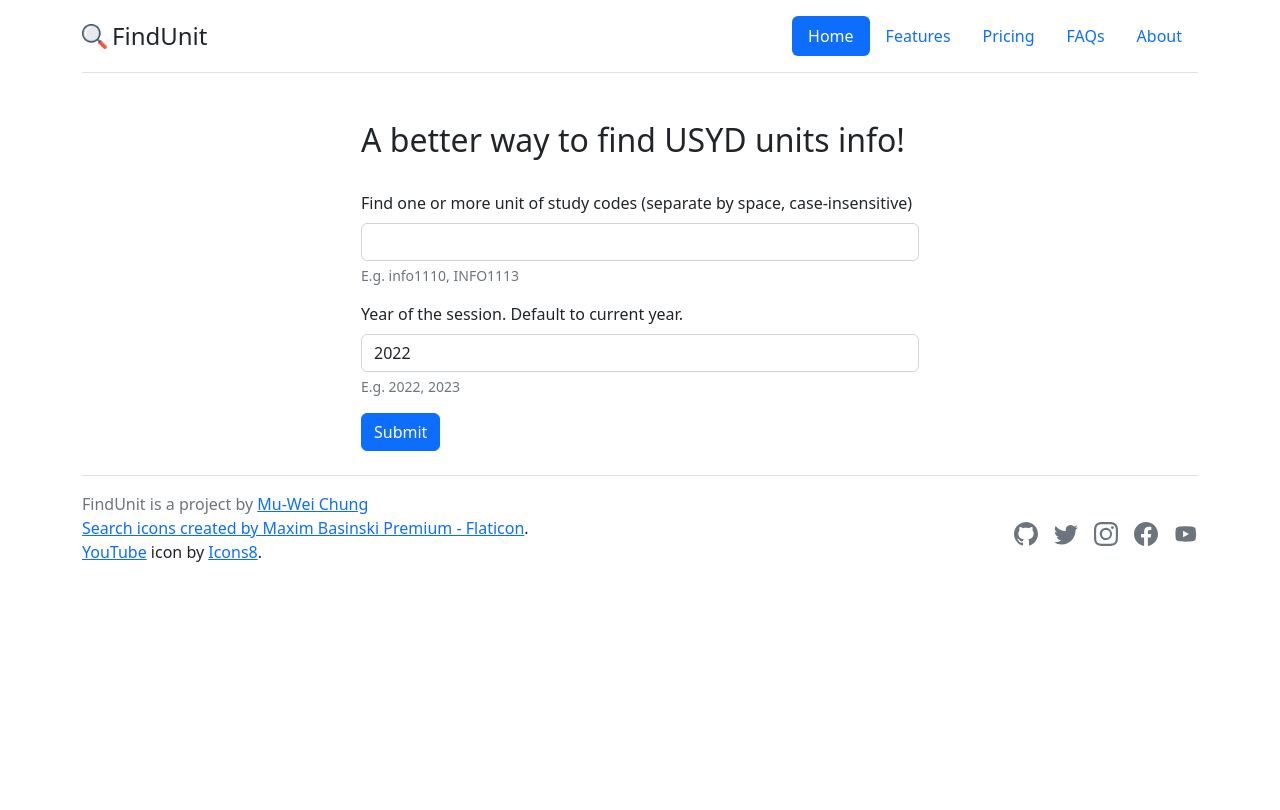
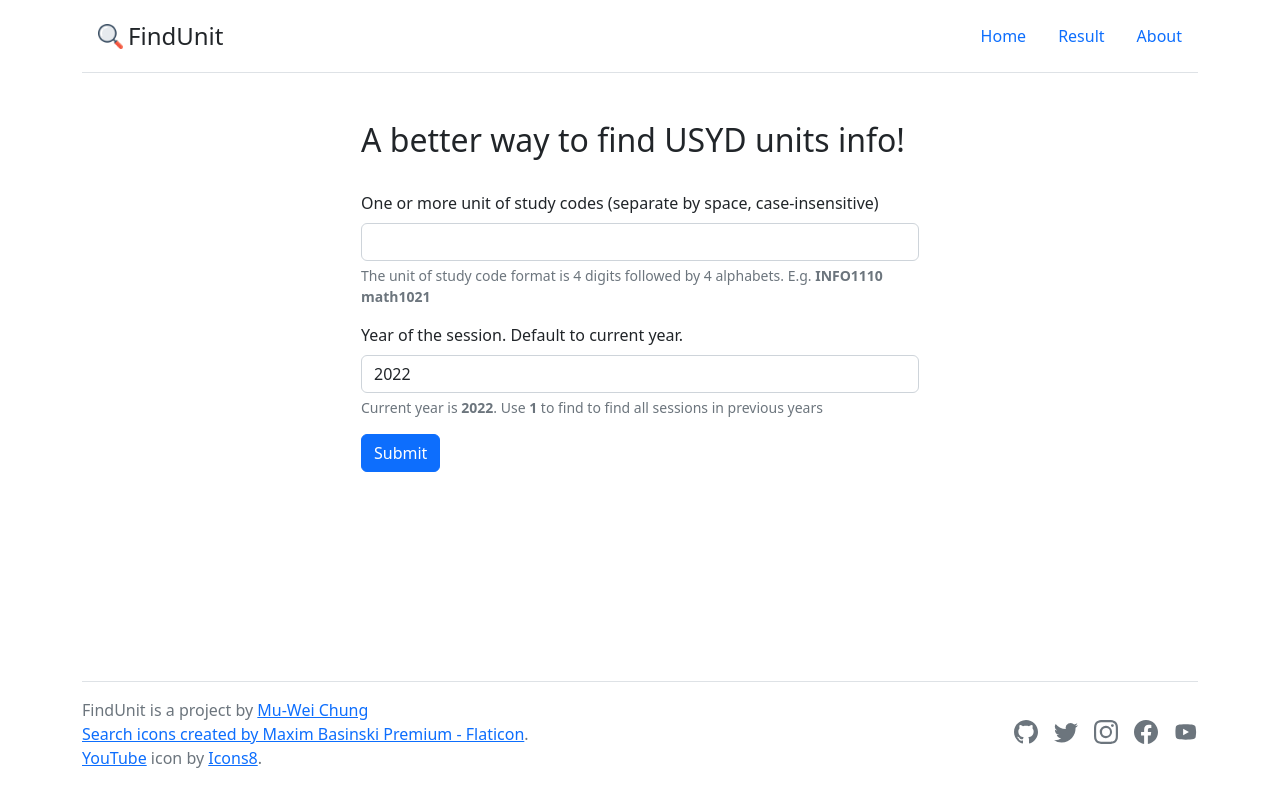
Before and after one commit to chungmuwei/FindUnitWebsite, a Flask app: page / in a window 1280 px wide. Before the commit the page ends 562 px from the top, so only its background shows below. Run offline with Flask 2, Linux system fonts and the light colour scheme; some libraries are stand-ins or nearby versions.

Commit message:
prettify and don't redirect if no results is found

```diff
--- a/route.py
+++ b/route.py
@@ -23,21 +23,31 @@ def result():
             # return redirect(url_for("index"))
 
         units = dict()
+        not_found_any_unit_url = True # whether any unit outline url is found
         # check if the unit code is valid
         for unit_code in unit_codes.split():
             if not args.valid_unit_code(unit_code):
-                flash(unit_code.upper() + " is not in correct format! A valid unit code should be 4 letters followed by 4 digits.")
+                flash("Unit \"" + unit_code.upper() + "\" is not in correct format! A valid unit code should be 4 letters followed by 4 digits.")
 
             else:
                 result = crawl.get_unit_outline_url(unit_code, year, False)
                 if result == None:
-                    flash(unit_code.upper() + " was not found!")
+                    flash("Unit \"" + unit_code.upper() + "\" was not found!")
                 elif len(result) == 0:
-                    flash(unit_code.upper() + f" outline in  {year} was not found!")
+                    flash("Unit code \"" + unit_code.upper() + f"\" outline in  {year} was not found!")
                 else:
-                    units[unit_code] = result
+                    units[unit_code.upper()] = result
+                    not_found_any_unit_url = False
 
-        return render_template("result.html", unit_codes=unit_codes, units=units)
+        # if unit_codes is empty, return to index page
+        if not_found_any_unit_url:
+            return render_template("index.html")
+        else:
+            return render_template("result.html", unit_codes=unit_codes, units=units)
 
     else:
-        return render_template("result.html")
+        return render_template("index.html")
+
+@app.route("/about")
+def about():
+    return render_template("about.html")
--- a/templates/footer.html
+++ b/templates/footer.html
@@ -1,13 +1,4 @@
-<!DOCTYPE html>
-<html lang="en">
-  <head>
-    <meta charset="UTF-8">
-    <meta name="viewport" content="width=device-width, initial-scale=1" />
-    <title>FindUnit</title>
-    <link rel="icon" href="{{ url_for('static', filename='img/search.png') }}">
-    <link href="{{ url_for('static', filename='bootstrap-5.2.3-dist/css/bootstrap.css') }}" rel="stylesheet">
-  </head>
-
+{% block content %}
 <style>
   .bd-placeholder-img {
     font-size: 1.125rem;
@@ -60,8 +51,6 @@
     -webkit-overflow-scrolling: touch;
   }
 </style>
-
-  <body>
 <!-- svg icons -->
 <svg xmlns="http://www.w3.org/2000/svg" style="display: none;">
   <symbol id="facebook" viewBox="0 0 16 16">
@@ -87,12 +76,11 @@
     <div class="col-md-5 d-flex align-items-center">
       <div>
         <p class="mb-3 mb-md-0 text-muted">FindUnit is a project by <a href="https://github.com/chungmuwei/findunit">Mu-Wei Chung</a></p>
-              <p>
+        <p class="mb-3 mb-md-0 text-muted">
           <a href="https://www.flaticon.com/free-icons/search" title="search icons">Search icons created by Maxim Basinski Premium - Flaticon</a>.
           <a target="_blank" href="https://icons8.com/icon/37326/youtube">YouTube</a> icon by <a target="_blank" href="https://icons8.com">Icons8</a>.
         </p>
       </div>
-
     </div>
 
     <ul class="nav col-md-4 justify-content-end list-unstyled d-flex">
@@ -104,9 +92,4 @@
     </ul>
   </footer>
 </div>
-
-
-
-    <script src="static/bootstrap-5.2.3-dist/js/bootstrap.bundle.min.js"></script>
-  </body>
-</html>
+{% endblock %}
--- a/templates/header.html
+++ b/templates/header.html
@@ -11,27 +11,32 @@
   <body>
     <!-- header -->
     <div class="container">
-        <header class="d-flex flex-wrap justify-content-center py-3 mb-4 border-bottom">
-          <a href="/" class="d-flex align-items-center mb-3 mb-md-0 me-md-auto text-dark text-decoration-none">
+      <header class="d-flex flex-wrap justify-content-center py-3 mb-4 border-bottom ">
+        <a href="/" class="d-flex align-items-center mb-3 mb-md-0 me-md-auto px-3 text-dark text-decoration-none">
           <!-- <svg class="bi me-2" width="40" height="32"><use xlink:href="#bootstrap"/></svg> -->
           <img src="static/img/search.png" alt="" width="25px" style="margin-right: 5px;">
           <span class="fs-4">FindUnit</span>
         </a>
 
         <ul class="nav nav-pills">
-            <li class="nav-item"><a href="{{ url_for('index') }}" class="nav-link active" aria-current="page">Home</a></li>
-            <li class="nav-item"><a href="#" class="nav-link">Features</a></li>
-            <li class="nav-item"><a href="#" class="nav-link">Pricing</a></li>
-            <li class="nav-item"><a href="#" class="nav-link">FAQs</a></li>
-            <li class="nav-item"><a href="#" class="nav-link">About</a></li>
+          <li class="nav-item"><a href="{{ url_for('index') }}" class="nav-link">Home</a></li>
+          <li class="nav-item"><a href="#" class="nav-link">Result</a></li>
+          <li class="nav-item"><a href="{{ url_for('about') }}" class="nav-link">About</a></li>
+          <!-- <li class="nav-item"><a href="#" class="nav-link">Features</a></li> -->
+          <!-- <li class="nav-item"><a href="#" class="nav-link">Pricing</a></li> -->
+          <!-- <li class="nav-item"><a href="#" class="nav-link">FAQs</a></li> -->
         </ul>
+
       </header>
       <!-- for flash messages -->
       <div>
         {% with messages = get_flashed_messages() %}
         {% if messages %}
         {% for message in messages %}
-                <div class="alert alert-warning alert-dismissible fade show" role="alert">{{ message }}</div>
+        <div class="alert alert-warning alert-dismissible fade show" role="alert">
+          {{ message }}
+          <button type="button" class="btn-close" data-bs-dismiss="alert" aria-label="Close"></button>
+        </div>
         {% endfor %}
         {% endif %}
         {% endwith %}
@@ -40,7 +45,7 @@
     <!-- header end -->
 
 
-
+    <!-- script -->
     <script src="{{ url_for('static', filename='bootstrap-5.2.3-dist/js/bootstrap.bundle.js') }}"></script>
   </body>
   </html>
--- a/templates/index.html
+++ b/templates/index.html
@@ -1,8 +1,7 @@
 {% include 'header.html' %}
 
-
 {% block content %}
-    <div class="container">
+    <div class="container" style="min-height: 70vh;">
         <div class="row">
             <div class="col-md-12">
                 <!-- body -->
@@ -14,14 +13,14 @@
                     <!-- method: 要用什麼方法傳送 -->
                     <form method="POST" action="{{ url_for('result') }}">
                         <div class="mb-3">
-                          <label for="InputUnitCodes" class="form-label">Find one or more unit of study codes (separate by space, case-insensitive)</label>
+                          <label for="InputUnitCodes" class="form-label">One or more unit of study codes (separate by space, case-insensitive)</label>
                           <input type="text" class="form-control" id="InputUnitCodes" name="unitCodes" aria-describedby="UnitCodeHelp" required>
-                          <div id="UnitCodeHelp" class="form-text">E.g. info1110, INFO1113</div>
+                          <div id="UnitCodeHelp" class="form-text">The unit of study code format is 4 digits followed by 4 alphabets. E.g. <strong>INFO1110 math1021</strong></div>
                         </div>
                         <div class="mb-3">
                           <label for="Year" class="form-label">Year of the session. Default to current year.</label>
                           <input type="number" class="form-control" id="Year" name="year" value={{ current_year }} aria-describedby="YearHelp" required>
-                          <div id="YearHelp" class="form-text">E.g. 2022, 2023</div>
+                          <div id="YearHelp" class="form-text">Current year is <strong>2022</strong>. Use <strong>1</strong> to find to find all sessions in previous years</div>
                         </div>
                         <button type="submit" class="btn btn-primary">Submit</button>
                     </form>
```
Also changed, not shown: templates/about.html (added, +15 -0 lines), templates/result.html (+12 -12 lines), 1 other file. Lines whose indentation alone changed are shown as unchanged.
